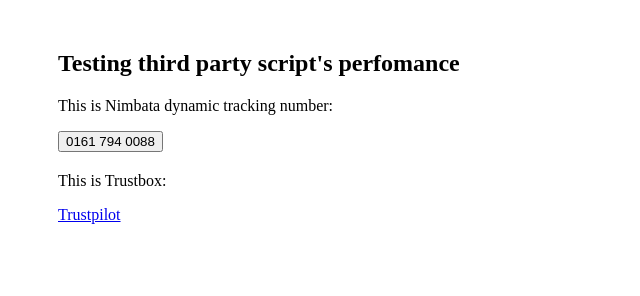
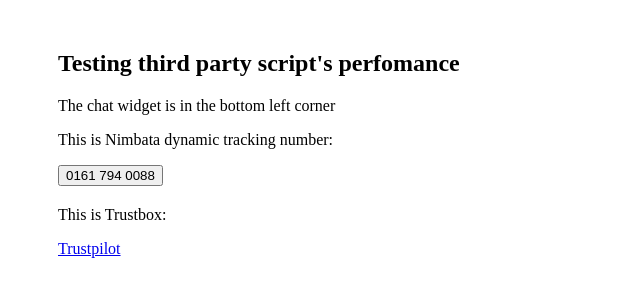
Before and after one commit to fbuireu/gatsby-script, a Gatsby site: page / in a window 1280 px wide. Shown: the whole page, without its empty margins (0-640 px from the left). Built offline with nearby package versions, Linux system fonts and the light colour scheme; Gatsby itself is replaced by a stand-in of ours.

Commit message:
Added more content to index

```diff
--- a/src/pages/index.js
+++ b/src/pages/index.js
@@ -6,6 +6,7 @@
     <h1 style={{ marginBottom: '20px' }}>
       Testing third party script's perfomance
     </h1>
+    <p>The chat widget is in the bottom left corner</p>
     <p>This is Nimbata dynamic tracking number:</p>
     <button>0161 794 0088</button>
     <p style={{ marginTop: `20px` }}>This is Trustbox:</p>
```
